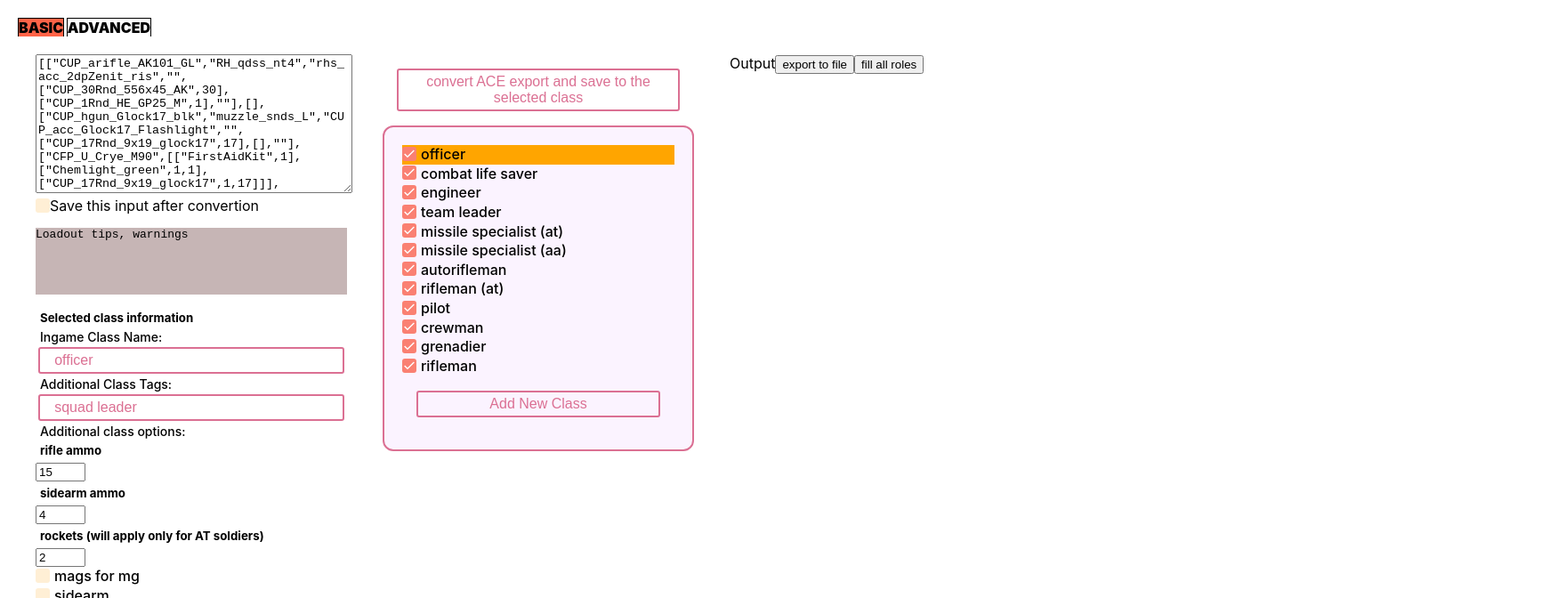
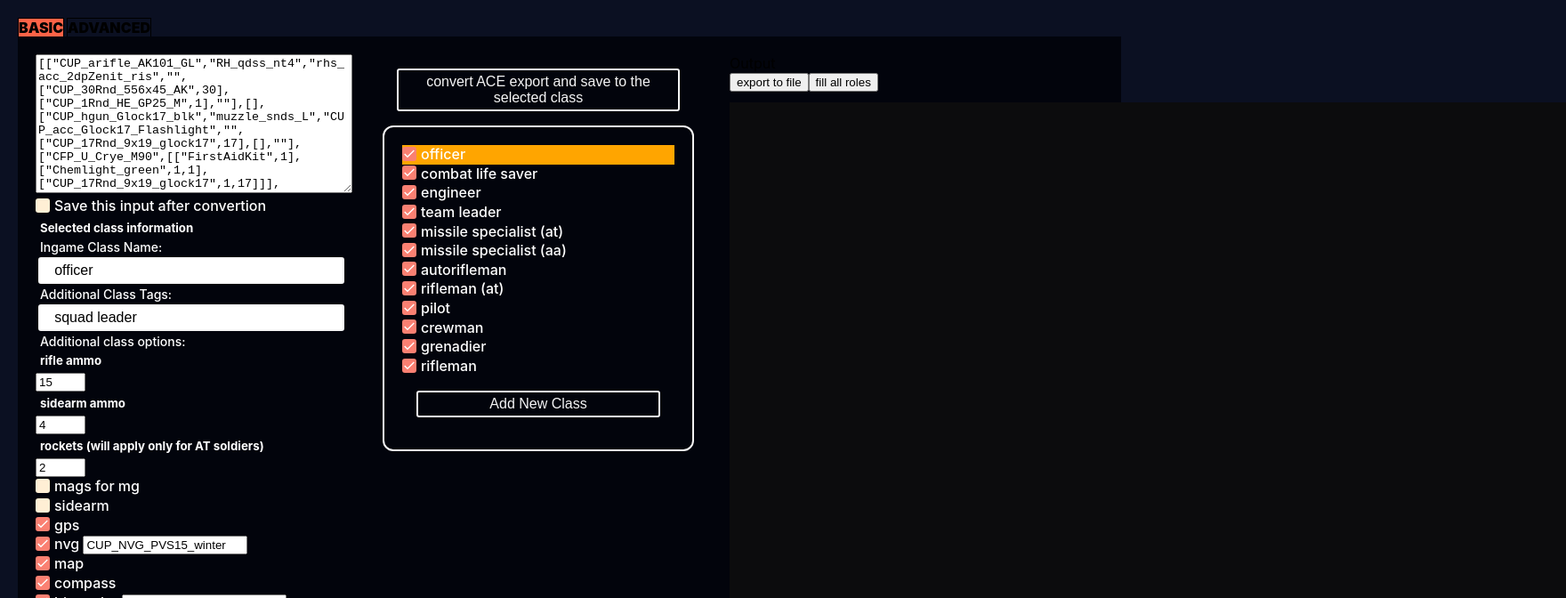
Before and after one commit to Kibraken/ACE2KLPQ_loadouts, a React (Create React App) app: page / in a window 1280 px wide. Shown: the top 672 px of the page at 89% size, 1760 px wide, since content can reach past the window. Built offline with nearby package versions, Linux system fonts and the light colour scheme.

Commit message:
sqf fix, restyling

```diff
--- a/src/components/advanced.js
+++ b/src/components/advanced.js
@@ -25,7 +25,9 @@ import {
 	HiddenCheckbox,
 	StyledCheckbox,
 	CheckboxContainer,
-	CheckboxText
+	CheckboxText,
+	PreOutput,
+	CheckboxTextClass
 } from '../misc/components';
 import { sqfExport } from '../sqfExport';
 
@@ -51,7 +53,8 @@ class Advanced extends React.Component {
 		currentSelection: 'squadLeader',
 		classes: roles,
 		additionaloptions: additionaloptionsTemplate,
-		saveImport: false
+		saveImport: false,
+		testExport: ''
 	};
 
 	handleCheckboxChange = id => {
@@ -184,13 +187,13 @@ class Advanced extends React.Component {
 		console.log('exportObj', exportObj);
 
 		//looking good, Corovan
-		if(exportObj) {
+		if (exportObj) {
 			let exportFile = sqfExport(exportObj, this.state.additionaloptions);
-
 			// exportFile {
 			// 	sqf: <sqf data>
 			//  filename: <sqf filename>
 			// }
+			this.setState({ testExport: exportFile.sqf });
 		}
 	};
 	componentDidMount() {
@@ -209,7 +212,8 @@ class Advanced extends React.Component {
 			additionaloptions,
 			currentSelection,
 			importArr,
-			saveImport
+			saveImport,
+			testExport
 		} = this.state;
 
 		return (
@@ -223,9 +227,9 @@ class Advanced extends React.Component {
 
 					<label>
 						<Checkbox checked={saveImport} onChange={() => this.saveThisimport()} />
-						<span>{`Save this input after convertion`}</span>
+						<CheckboxText>{`Save this input after convertion`}</CheckboxText>
 					</label>
-					<Console>Loadout tips, warnings</Console>
+					{/* <Console>Loadout tips, warnings</Console> */}
 					<ClassInfoWrap>
 						<ClassInfoHeader>Selected class information</ClassInfoHeader>
 						<TextHeader>Ingame Class Name:</TextHeader>
@@ -306,7 +310,12 @@ class Advanced extends React.Component {
 											id={i}
 										/>
 									</label>
-									<CheckboxText>{classes[i].className}</CheckboxText>
+									<CheckboxTextClass
+										checked={classes[i].classOptions.isChecked}
+										converted={classes[i].classOptions.converted}
+									>
+										{classes[i].className}
+									</CheckboxTextClass>
 								</ClassWrap>
 							);
 						})}
@@ -318,12 +327,15 @@ class Advanced extends React.Component {
 				</ClassManagmentWrap>
 				<AdvOutputWrap>
 					Output
+					<div>
 						<OutputLoadout onClick={() => this.exportToFile()}>
 							export to file
 						</OutputLoadout>
 						<OutputLoadout onClick={() => this.testFill()}>
 							fill all roles
 						</OutputLoadout>
+					</div>
+					<PreOutput>{testExport}</PreOutput>
 				</AdvOutputWrap>
 			</AdvancedMainWrap>
 		);
--- a/src/index.css
+++ b/src/index.css
@@ -8,7 +8,8 @@ body {
     background-image: url(/static/media/arma3.654bea2e.png);
     background-size: auto;
     background-position: center;
-    background-repeat: no-repeat; */
+	background-repeat: no-repeat; */
+	background: #0b1022;
 }
 
 code {
--- a/src/misc/components.js
+++ b/src/misc/components.js
@@ -84,6 +84,9 @@ export const TopSwitchBtnR = styled.div`
 export const AdvancedMainWrap = styled.div`
 	display: flex;
 	flex-direction: row;
+	/* colors */
+	/* background: #0b1022; */
+	background: #02040c;
 `;
 export const InputWrap = styled.div`
 	width: 350px;
@@ -102,6 +105,8 @@ export const TextHeader = styled.p`
 	font-weight: 500;
 	font-size: 14px;
 	padding-left: 5px;
+	/* colors */
+	color: white;
 `;
 
 //InputWrap
@@ -120,21 +125,23 @@ export const ClassInfoWrap = styled.div`
 `;
 export const ClassInfoHeader = styled.h5`
 	margin: 5px;
+	/* colors */
+	color: white;
 `;
 export const ClassNameInput = styled.input`
-	color: palevioletred;
+	color: black;
 	font-size: 1em;
 	margin: 0.2em;
 	padding: 0.25em 1em;
-	border: 2px solid palevioletred;
+	border: 2px solid whitesmoke;
 	border-radius: 3px;
 `;
 export const ClassTags = styled.input`
-	color: palevioletred;
+	color: black;
 	font-size: 1em;
 	margin: 0.2em;
 	padding: 0.25em 1em;
-	border: 2px solid palevioletred;
+	border: 2px solid whitesmoke;
 	border-radius: 3px;
 `;
 
@@ -145,11 +152,11 @@ export const ClassCheckboxesWrap = styled.div`
 
 //ClassManagement
 export const SaveToClass = styled.button`
-	color: palevioletred;
+	color: whitesmoke;
 	font-size: 1em;
 	margin: 1em;
 	padding: 0.25em 1em;
-	border: 2px solid palevioletred;
+	border: 2px solid whitesmoke;
 	border-radius: 3px;
 	background: transparent;
 `;
@@ -157,42 +164,34 @@ export const SaveToClass = styled.button`
 export const ClassList = styled.div`
 	/* width: 75%; */
 	min-height: 250px;
-	background: #fbf3ff;
+	/* background: #fbf3ff; */
+	background: #02040c;
 	display: flex;
 	flex-flow: column;
 	padding: 20px;
-	border: 2px solid palevioletred;
+	border: 2px solid whitesmoke;
 	border-radius: 12px;
 `;
 export const ClassWrap = styled.div`
-	background: ${props =>
-		props.converted && props.selected
-			? '#4fd20c'
-			: props.selected
-			? 'orange'
-			: props.converted
-			? 'green'
-			: !props.checked
-			? 'gray'
-			: 'transparent'};
+	background: ${props => (props.selected ? 'orange' : 'transparent')};
 	cursor: pointer;
 `;
 
 export const AddNewClass = styled.button`
-	color: palevioletred;
+	color: whitesmoke;
 	font-size: 1em;
 	margin: 1em;
 	padding: 0.25em 1em;
-	border: 2px solid palevioletred;
+	border: 2px solid whitesmoke;
 	border-radius: 3px;
 	background: transparent;
 `;
 export const DeleteClass = styled.button`
-	color: palevioletred;
+	color: whitesmoke;
 	font-size: 1em;
 	margin: 1em;
 	padding: 0.25em 1em;
-	border: 2px solid palevioletred;
+	border: 2px solid whitesmoke;
 	border-radius: 3px;
 	background: transparent;
 `;
@@ -232,4 +231,25 @@ export const CheckboxContainer = styled.div`
 export const CheckboxText = styled.span`
 	padding-left: 5px;
 	font-weight: 500;
+	/* colors */
+	color: white;
 `;
+export const PreOutput = styled.pre`
+	padding: 20px;
+	font-weight: 900;
+	background: #0c0c0d;
+	font-size: 0.9em;
+	max-width: 1000px;
+	overflow: scroll;
+	min-width: 900px;
+	color: #f0e7e7;
+	height: 1000px;
+`;
+
+export const CheckboxTextClass = styled.span`
+	padding-left: 5px;
+	font-weight: 500;
+	/* colors */
+	color: ${props =>
+		props.converted ? 'green' : !props.checked ? '#b54848' : 'white'};
+`;
--- a/src/misc/parsConverter.js
+++ b/src/misc/parsConverter.js
@@ -10,7 +10,7 @@ export class ParseLoadout {
 
 	validate(data) {
 		//[[], [], [], [], [], [], '', '', [], ['', '', '', '', '', '']];
-		console.log(data);
+		//console.log(data);
 		if (data.length !== 10 || data[9].length !== 6) {
 			return console.log('not valid length'), true;
 		}
@@ -48,39 +48,52 @@ export class ParseLoadout {
 	};
 
 	parseUniformFn = exportData => {
+		//TODO, find and check that in some cases empty strings should be left behind
 		let uniform = [];
 		exportData.forEach((i, index) => {
 			switch (index) {
 				case 3:
+					//console.log('3', i);
 					return (
 						i[0].length !== 0 &&
 						typeof i[0] === 'string' &&
 						(uniform = [...uniform, i[0]])
 					);
 				case 4:
+					//	console.log('4', i);
 					return (
 						i[0].length !== 0 &&
 						typeof i[0] === 'string' &&
 						(uniform = [...uniform, i[0]])
 					);
 				case 5:
+					//	console.log('5', i);
+					//backpack
 					return (
 						i[0].length !== 0 &&
 						typeof i[0] === 'string' &&
 						(uniform = [...uniform, i[0]])
 					);
 				case 6:
+					//helmet
+					//	console.log('6', i);
 					return (
 						i.length !== 0 && typeof i === 'string' && (uniform = [...uniform, i])
 					);
 				case 7:
-					return (
-						i.length !== 0 && typeof i === 'string' && (uniform = [...uniform, i])
-					);
+					//face wear
+					// let uniform1 = [...uniform];
+					// console.log('1', uniform1);
+					// console.log('2', uniform1.push('Lene'));
+					uniform = [...uniform, i];
+					//uniform.splice(uniform.length, 0, 'test');
+
+					return i.length !== 0 && typeof i === 'string' && uniform;
 				default:
 					break;
 			}
 		});
+		//console.log('uniform', uniform);
 		return uniform;
 	};
 	convertFn = async () => {
```
Also changed, not shown: src/sqfExport/sqfExport.js (+76 -39 lines). Lines whose indentation alone changed are shown as unchanged.
